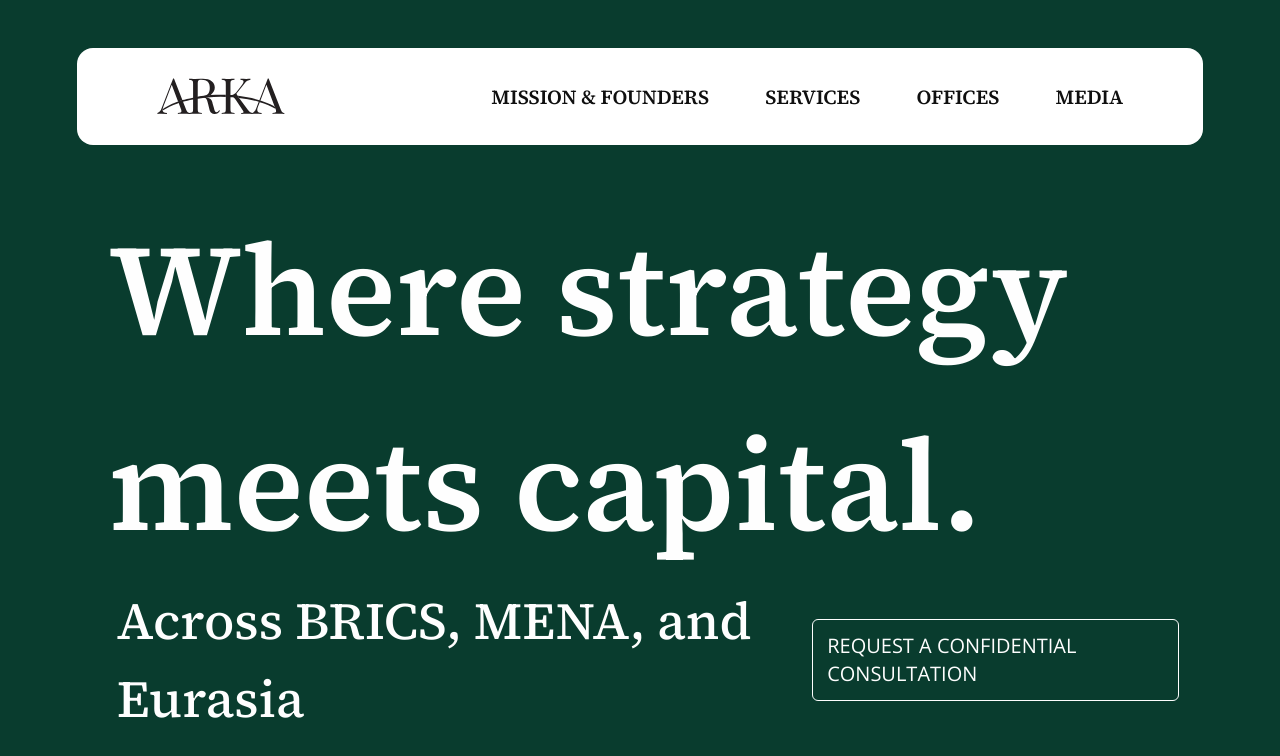
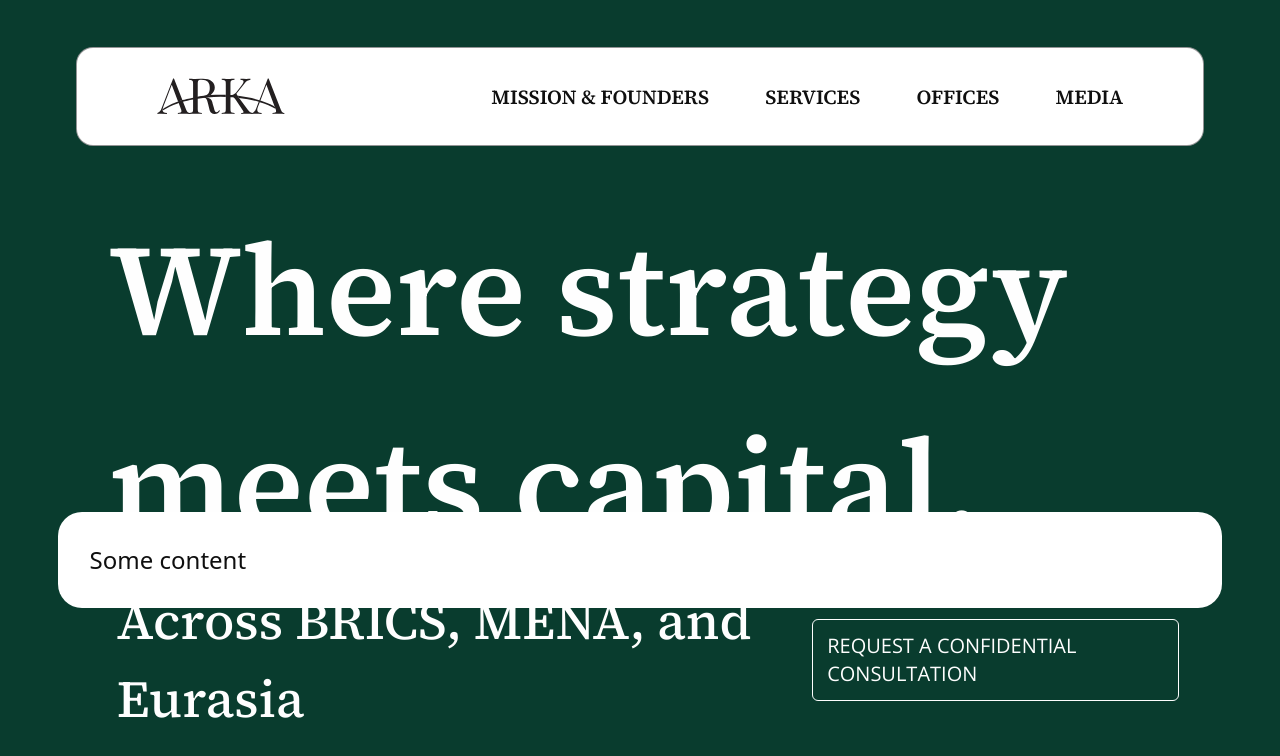
Before and after one commit to mbozhik/arka, a Next.js app: page / in a window 1280 px wide. Shown: the top 756 px of the page. Built offline with nearby package versions, Linux system fonts and the light colour scheme.

Commit message:
init `Container` Global component

```diff
--- a/src/app/page.tsx
+++ b/src/app/page.tsx
@@ -1,9 +1,18 @@
+import {cn} from '@/lib/utils'
+
+import Container from '~/Global/Container'
 import Hero from '~~/index/Hero'
 
 export default function IndexPage() {
   return (
-    <div>
+    <>
       <Hero />
-    </div>
+
+      <Container offset={true}>
+        <div className={cn('relative z-20', 'p-8', 'bg-white text-black rounded-3xl')}>
+          <div className="text-2xl">Some content</div>
+        </div>
+      </Container>
+    </>
   )
 }
--- a/src/components/App/index/Hero.tsx
+++ b/src/components/App/index/Hero.tsx
@@ -1,3 +1,4 @@
+import {WEBSITE_BOX} from '~/Global/Container'
 import {cn} from '@/lib/utils'
 
 import {H1, H2} from '~/UI/Typography'
@@ -6,7 +7,7 @@ import Button from '~/UI/Button'
 export default function Hero() {
   return (
     <section data-section="hero-index" className="fixed w-full pt-48">
-      <div className={cn('w-[83%] mx-auto')}>
+      <div className={cn(WEBSITE_BOX.mini, 'mx-auto')}>
         <H1>Where strategy meets capital.</H1>
 
         <div className="w-full mx-2 flex justify-between items-center">
--- /dev/null
+++ b/src/components/Global/Container.tsx
@@ -0,0 +1,11 @@
+import {cn} from '@/lib/utils'
+
+export const WEBSITE_BOX = {
+  mini: 'w-[83%]',
+  header: 'w-[88%]',
+  container: 'w-[91%]',
+}
+
+export default function Container({children, offset, className}: {children: React.ReactNode; offset: boolean; className?: string}) {
+  return <main className={cn(WEBSITE_BOX.container, 'mx-auto', offset && 'pt-[32rem]', className)}>{children}</main>
+}
--- a/src/components/Global/Header.tsx
+++ b/src/components/Global/Header.tsx
@@ -1,17 +1,16 @@
 import logoImage from '$/logo.svg'
 
+import {WEBSITE_BOX} from '~/Global/Container'
+import {HEADER_PATHS, getHeaderPath} from '@/utils/getHeaderPath'
 import {cn} from '@/lib/utils'
-import {HEADER_PATHS, getHeaderPath} from '@/utils/getHeaderPath'
 
 import Image from 'next/image'
 import Link from 'next/link'
 
-const HEADER_BOX = 'w-[88%]'
-
 export default function Header() {
   return (
-    <header className={cn('fixed w-full py-12')}>
-      <div className={cn(HEADER_BOX, 'py-7.5 px-20', 'flex items-center justify-between mx-auto', 'bg-white text-black rounded-2xl')}>
+    <header className={cn('fixed z-[99] w-full pt-12')}>
+      <div className={cn(WEBSITE_BOX.header, 'py-7.5 px-20', 'flex items-center justify-between mx-auto', 'bg-white text-black ring ring-gray rounded-2xl')}>
         <div>
           <Image className="w-32" src={logoImage} alt="Arka" />
         </div>
```
